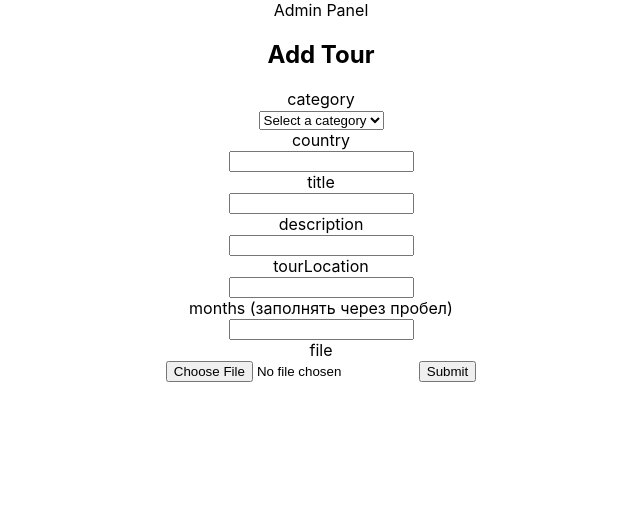
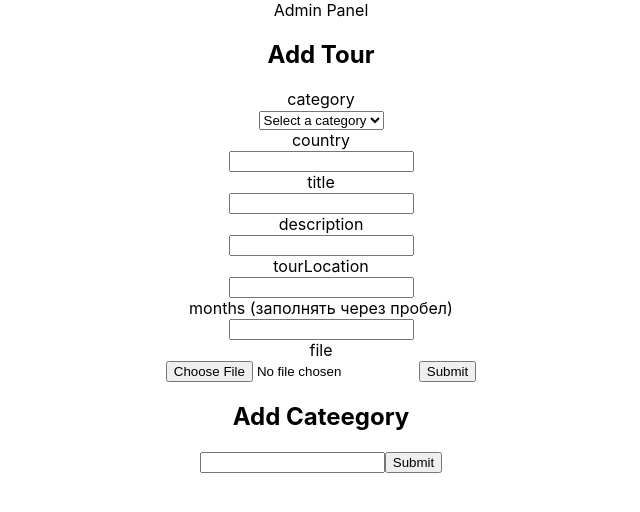
Before and after one commit to crazy-zam/neo-tour, a React (Create React App) app: page /admin in a window 1280 px wide. Shown: the top 512 px of the page, without its empty margins (319-959 px from the left). Built offline with nearby package versions, Linux system fonts and the light colour scheme; a web font is replaced by a local one.

Commit message:
push for ghp

```diff
--- a/src/App.js
+++ b/src/App.js
@@ -13,7 +13,8 @@ function App() {
         <Routes>
           <Route path="trips/:id" element={<Trip />} />
           <Route path="admin" element={<Admin />} />
-          <Route path="*" element={<Main />} />
+          {/* <Route path="*" element={<Main />} /> */}
+          <Route path="*" element={<Admin />} />
         </Routes>
       </div>
     </BrowserRouter>
--- a/src/api/api.js
+++ b/src/api/api.js
@@ -1,9 +1,10 @@
 import axios from 'axios';
-const API = 'https://e63d4bfd940d800e.mokky.dev';
+// const API = 'https://e63d4bfd940d800e.mokky.dev';
+const API = 'https://devilish-badge-production.up.railway.app';
 
 export const getRecommendTours = async () => {
   try {
-    const response = await axios.get(`${API}/recommended`);
+    const response = await axios.get(`${API}/api/v1/tour/recommended`);
     return response.data;
   } catch (error) {
     console.log(error);
@@ -19,7 +20,7 @@ export const getDiscoverTours = async (id) => {
       4: 'europe',
       5: 'asia',
     };
-    const response = await axios.get(`${API}/${obj[id]}`);
+    const response = await axios.get(`${API}/api/v1/tour/bycategory/${id}`);
     return response.data;
   } catch (error) {
     console.log(error);
@@ -27,7 +28,7 @@ export const getDiscoverTours = async (id) => {
 };
 export const getTourbyId = async (id) => {
   try {
-    const response = await axios.get(`${API}/description`);
+    const response = await axios.get(`${API}/api/v1/tour/${id}`);
     return response.data[0];
   } catch (error) {
     console.log(error);
--- /dev/null
+++ b/src/components/FormAddCategory/FormAddCategory.jsx
@@ -0,0 +1,50 @@
+import React from 'react';
+import axios from 'axios';
+import { Formik } from 'formik';
+const API = 'https://devilish-badge-production.up.railway.app';
+const headers = {
+  'Content-Type': 'multipart/form-data',
+};
+export const addCategory = async (data, head) => {
+  try {
+    const response = await axios.post(`${API}/api/v1/admin/category`, data, {
+      headers: head,
+    });
+    console.log(response);
+    return response;
+  } catch (error) {
+    console.log(error);
+  }
+};
+const FormAddCategory = () => {
+  return (
+    <div>
+      <h2>Add Cateegory</h2>
+      <Formik
+        initialValues={{ category: '' }}
+        onSubmit={(values, actions) => {
+          const formData = new FormData();
+          formData.append('title', values.category);
+          addCategory(formData, headers);
+          //  console.log(JSON.stringify(Object.fromEntries(formData)));
+        }}
+      >
+        {(props) => (
+          <form onSubmit={props.handleSubmit}>
+            <input
+              type="text"
+              onChange={props.handleChange}
+              onBlur={props.handleBlur}
+              value={props.values.category}
+              name="category"
+            />
+
+            <button type="submit">Submit</button>
+          </form>
+        )}
+      </Formik>
+    </div>
+  );
+};
+
+export default FormAddCategory;
--- a/src/components/FormAddTour/FormAddTour.jsx
+++ b/src/components/FormAddTour/FormAddTour.jsx
@@ -1,7 +1,7 @@
 import { Formik } from 'formik';
 import axios from 'axios';
 
-const API = 'https://http://134.209.229.107:8080';
+const API = 'https://devilish-badge-production.up.railway.app';
 
 const headers = {
   'Content-Type': 'multipart/form-data',
@@ -10,7 +10,7 @@ const headers = {
 export const addTour = async (data, head) => {
   try {
     const response = await axios.post(`${API}/api/v1/admin/tour`, data, {
-      headers: headers,
+      headers: head,
     });
     console.log(response);
     return response;
--- a/src/pages/admin/Admin.jsx
+++ b/src/pages/admin/Admin.jsx
@@ -1,10 +1,12 @@
 import styles from './admin.module.css';
 import FormAddTour from '../../components/FormAddTour/FormAddTour';
+import FormAddCategory from '../../components/FormAddCategory/FormAddCategory';
 const Admin = () => {
   return (
     <div>
       Admin Panel
       <FormAddTour></FormAddTour>
+      <FormAddCategory></FormAddCategory>
     </div>
   );
 };
--- a/src/pages/main/Main.jsx
+++ b/src/pages/main/Main.jsx
@@ -65,7 +65,9 @@ const Main = () => {
         </div>
         <img src={logo} alt="traveler" className={styles.headerLogo} />
       </div>
+
       <div className={styles.discover}>
+        <Link to={'/admin'}>admin panel</Link>
         <div className={styles.discoverHead}>
           <div className={styles.discoverHeadTxt}>Discover</div>
           <div className={styles.discoverArrows}>
@@ -179,7 +181,6 @@ const Main = () => {
           })}
         </div>
       </div>
-      {/* <Link to={'/admin'}>admin panel</Link> */}
     </div>
   );
 };
```
